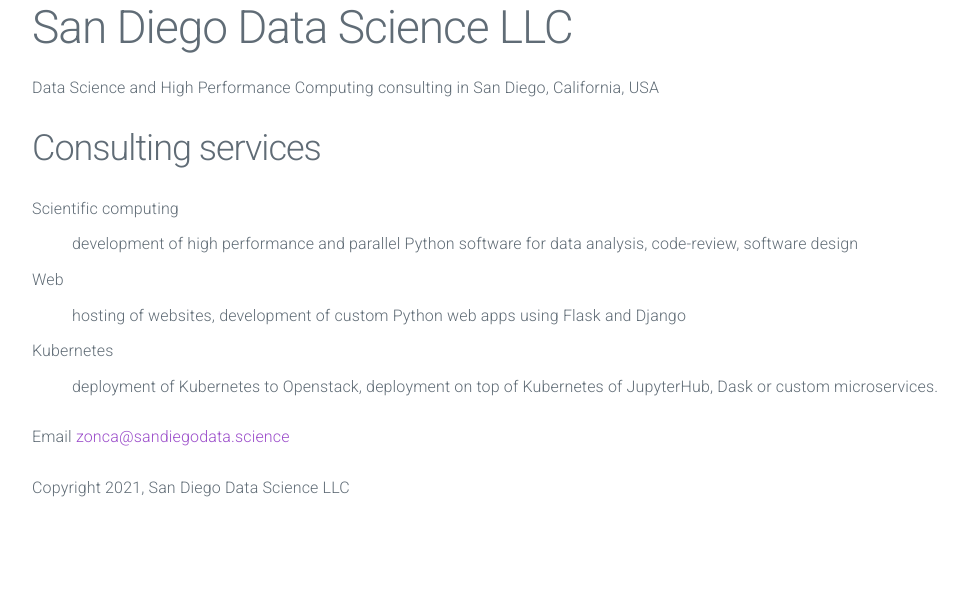
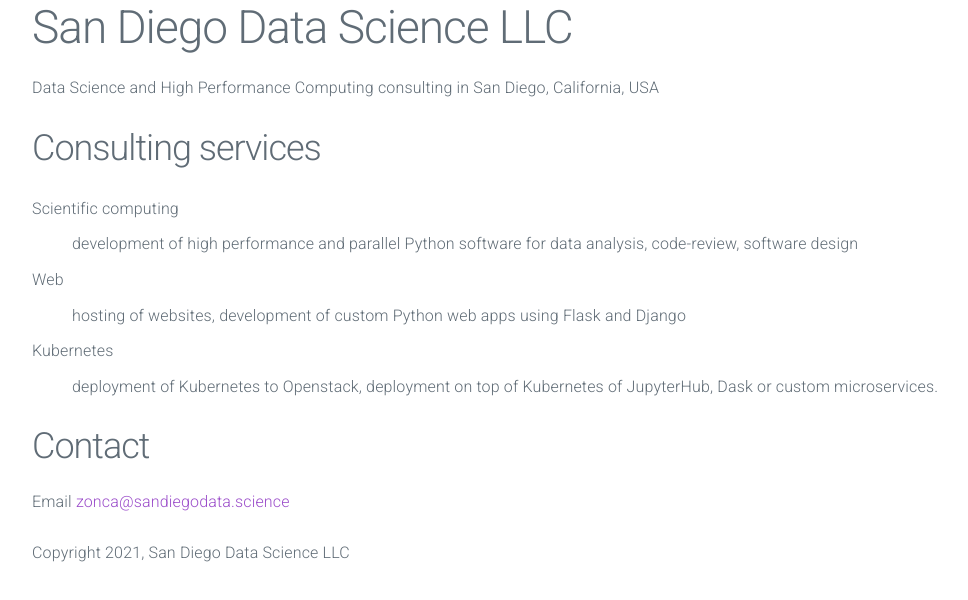
Before and after one commit to san-diego-data-science/san-diego-data-science.github.io, a plain HTML site: page index.html in a window 1280 px wide. Shown: the whole page, without its empty margins (68-1036 px from the left). Drawn offline with nearby package versions, Linux system fonts and the light colour scheme.

Commit message:
contact header

```diff
--- a/index.html
+++ b/index.html
@@ -29,6 +29,7 @@
         </dl>
       </section>
       <section class="container" id="contact">
+        <h2 class="title">Contact</h5>
         <p>Email <a href='ma&#105;lto&#58;%&#55;&#65;on%63%&#54;1&#64;%73andi%65%&#54;7o&#100;ata%2E%&#55;3c%69&#101;&#110;&#37;6&#51;&#101;'>&#122;o&#110;c&#97;&#64;s&#97;&#110;d&#105;egod&#97;ta&#46;scien&#99;e</a></p>
       </section>
 
```
